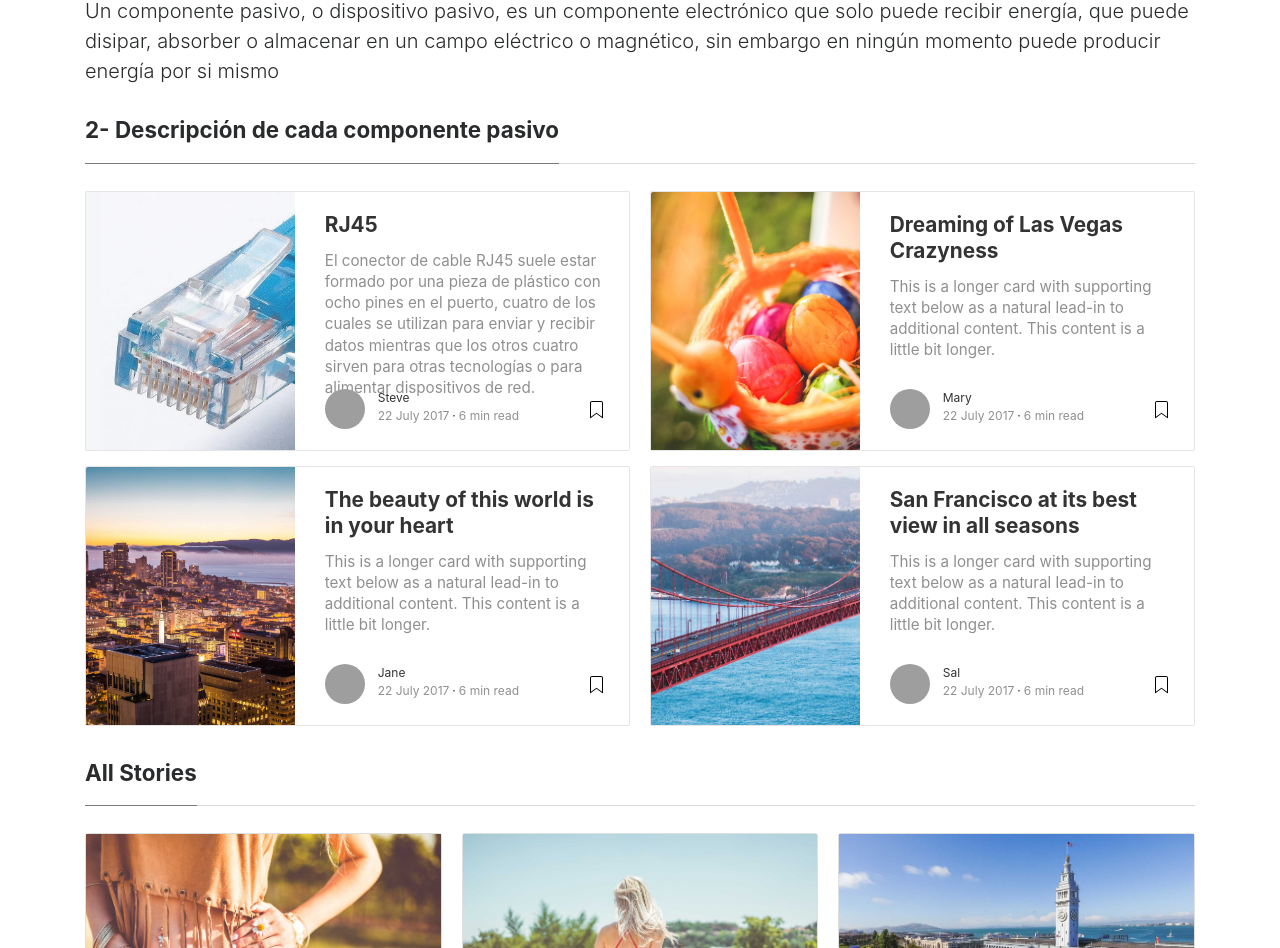
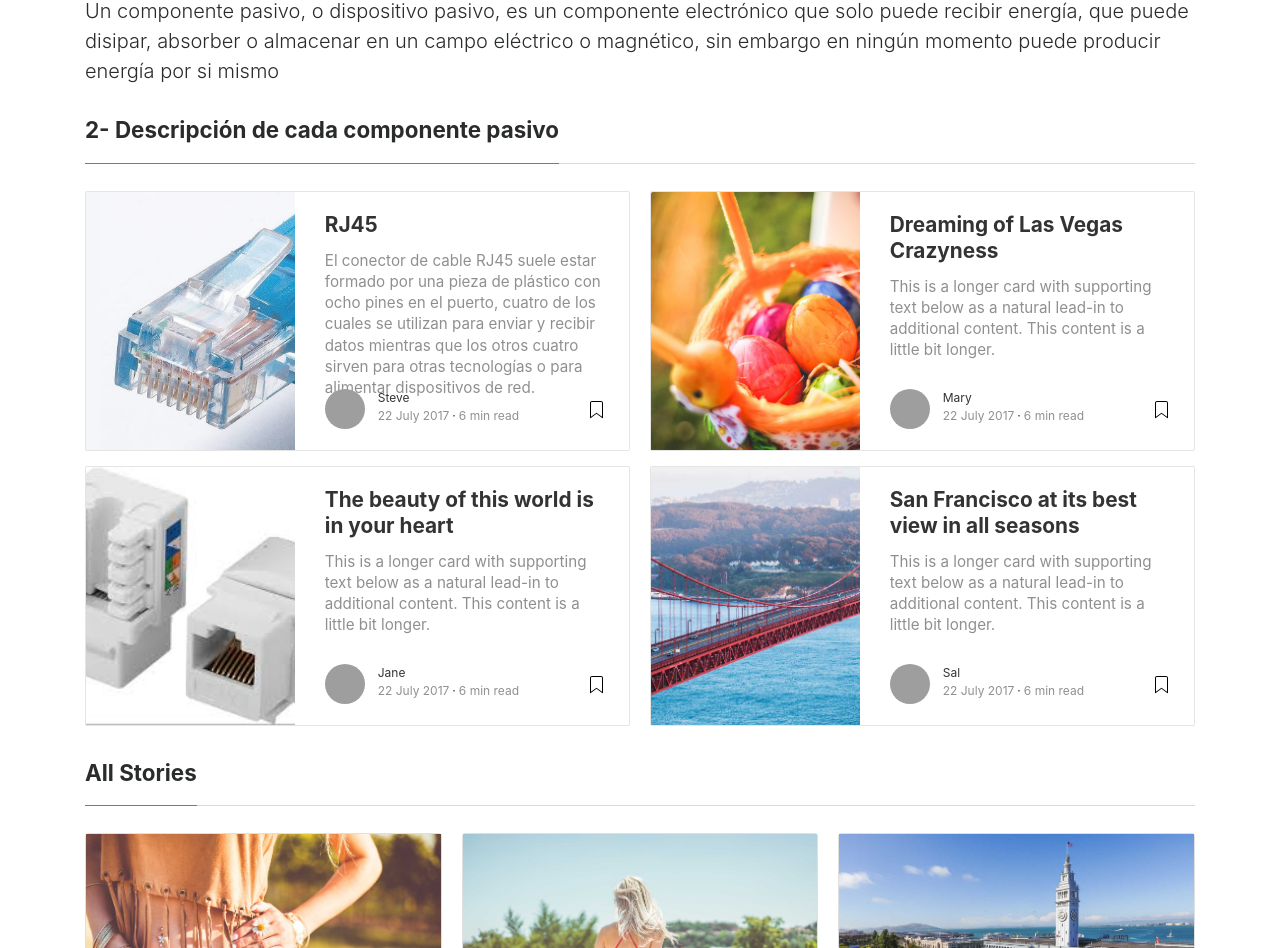
Before and after one commit to Aaron23010705/Tarea_de_investigacion_modulo_5_Aaron, a plain HTML site: page index.html in a window 1280 px wide. Shown: the part 152-1100 px from the top of the page. Drawn offline with Linux system fonts and the light colour scheme; grey boxes are pictures that could not be loaded; a script that the page names is missing.

Commit message:
Imagenes 2

```diff
--- a/index.html
+++ b/index.html
@@ -110,7 +110,7 @@
 			<div class="row">
 				<div class="col-md-5 wrapthumbnail">
 					<a href="post.html">
-						<div class="thumbnail" style="background-image:url(assets/img/demopic/2.jpg);">
+						<div class="thumbnail" style="background-image:url(assets/img/demopic/keystone.jfif);">
 						</div>
 					</a>
 				</div>
```
Also changed, not shown: assets/img/demopic/canaletas.jpg (added), assets/img/demopic/fibra optica.jpg (added), assets/img/demopic/keystone.jfif (added), assets/img/demopic/keystone.jpg (added), assets/img/demopic/patch cord.jpg (added), assets/img/demopic/patch panel.jpg (added), assets/img/demopic/utp.jpg (added).
